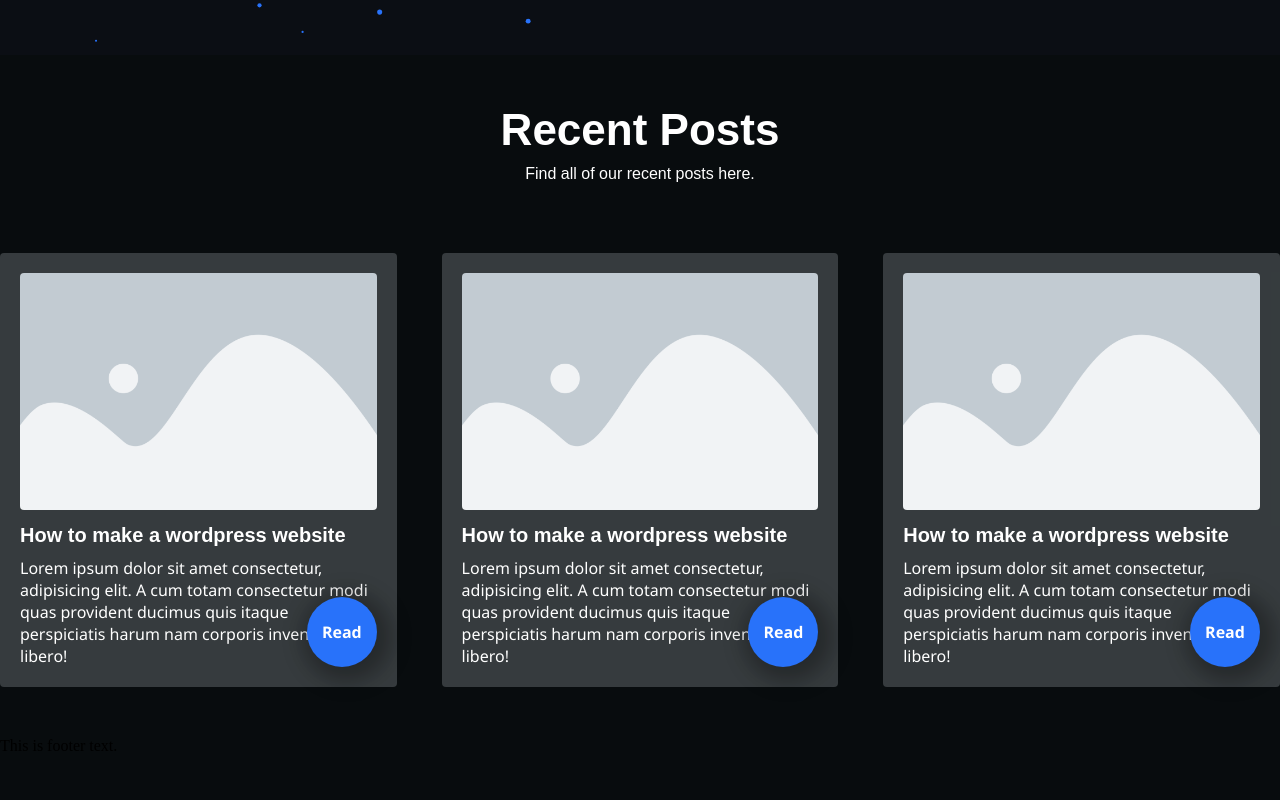
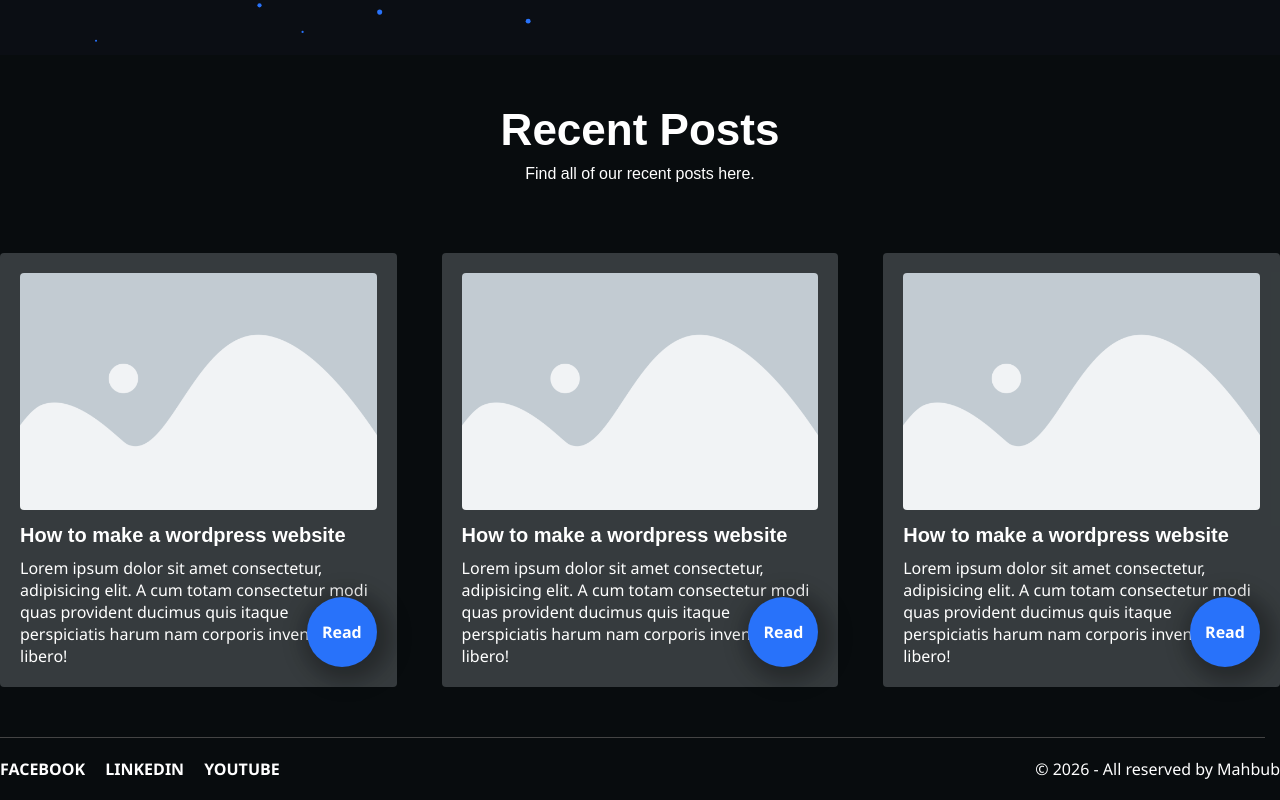
Before and after one commit to ormahbub/react-frontend-headless, a React (Vite) app: page / in a window 1280 px wide. Shown: the part 745-1545 px from the top of the page. Before the commit the page ends 1500 px from the top, so only its background shows below. Built offline with nearby package versions, Linux system fonts and the light colour scheme; a web font is replaced by a local one.

Commit message:
Footer content added and design completed.

```diff
--- a/src/components/Footer/Footer.css
+++ b/src/components/Footer/Footer.css
@@ -0,0 +1,31 @@
+.footer {
+  border-top: solid 1px #444444;
+}
+.footer .container {
+  display: flex;
+  justify-content: space-between;
+  align-items: center;
+  padding: 20px 0;
+}
+ul.social-list {
+  list-style: none;
+  display: flex;
+  justify-content: start;
+  align-items: center;
+  column-gap: 20px;
+}
+ul.social-list li a {
+  color: #ffffff;
+  text-decoration: none;
+  text-transform: uppercase;
+  font-size: 16px;
+  font-family: "Segoe UI", sans-serif;
+  font-weight: 600;
+}
+p.footer-copyright {
+  font-size: 16px;
+  color: #ffffff;
+  font-family: "Segoe UI", sans-serif;
+  font-weight: 400;
+  text-align: right;
+}
--- a/src/components/Footer/Footer.jsx
+++ b/src/components/Footer/Footer.jsx
@@ -3,7 +3,26 @@
 const Footer = () => {
   return (
     <div className="footer" id="footer">
-      <p>This is footer text.</p>
+      <div className="container">
+        <div className="footer-left">
+          <ul className="social-list">
+            <li>
+              <a href="#">Facebook</a>
+            </li>
+            <li>
+              <a href="#">LinkedIn</a>
+            </li>
+            <li>
+              <a href="#">YouTube</a>
+            </li>
+          </ul>
+        </div>
+        <div className="footer-right">
+          <p className="footer-copyright">
+            &copy; {new Date().getFullYear()} - All reserved by Mahbub
+          </p>
+        </div>
+      </div>
     </div>
   );
 };
```
